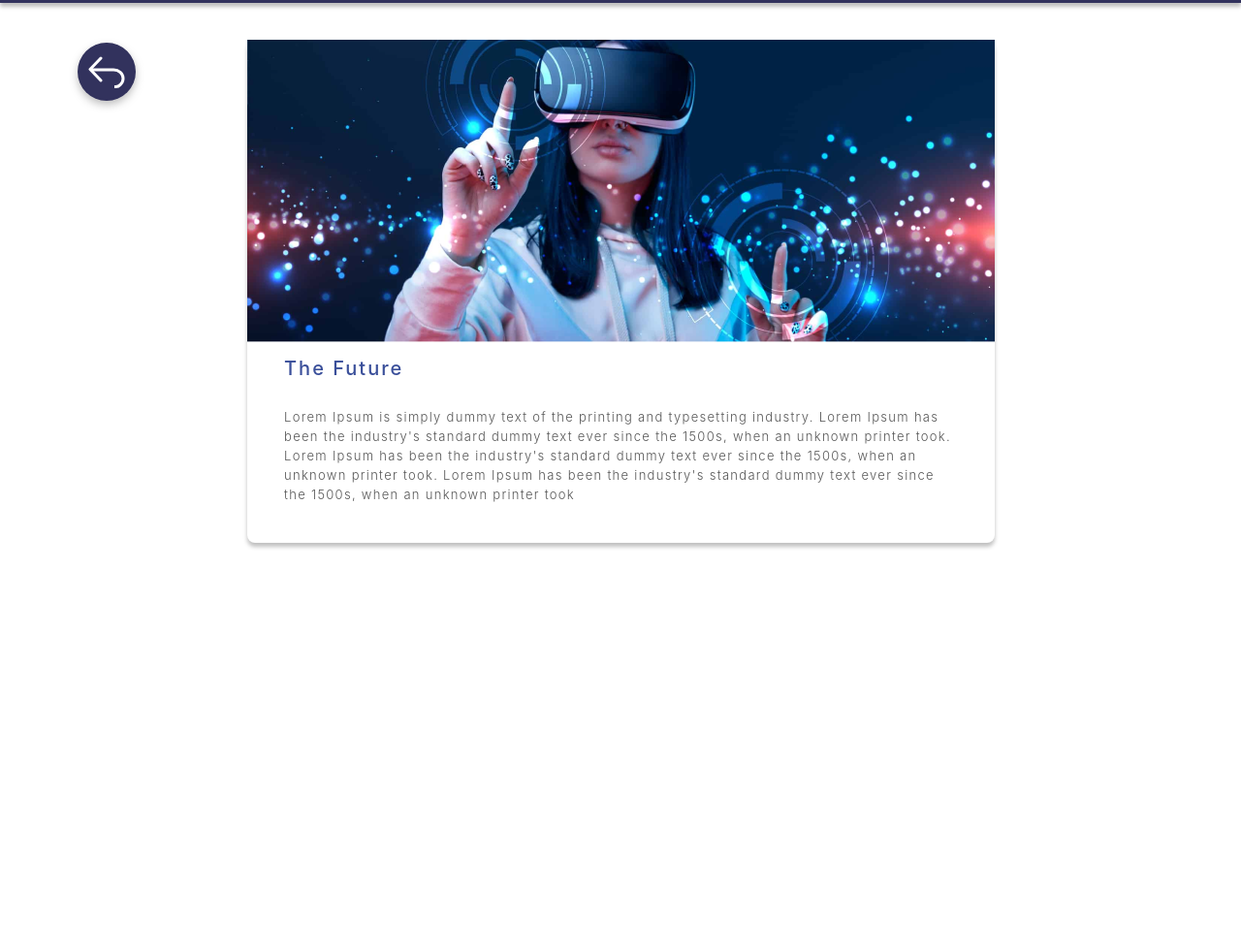
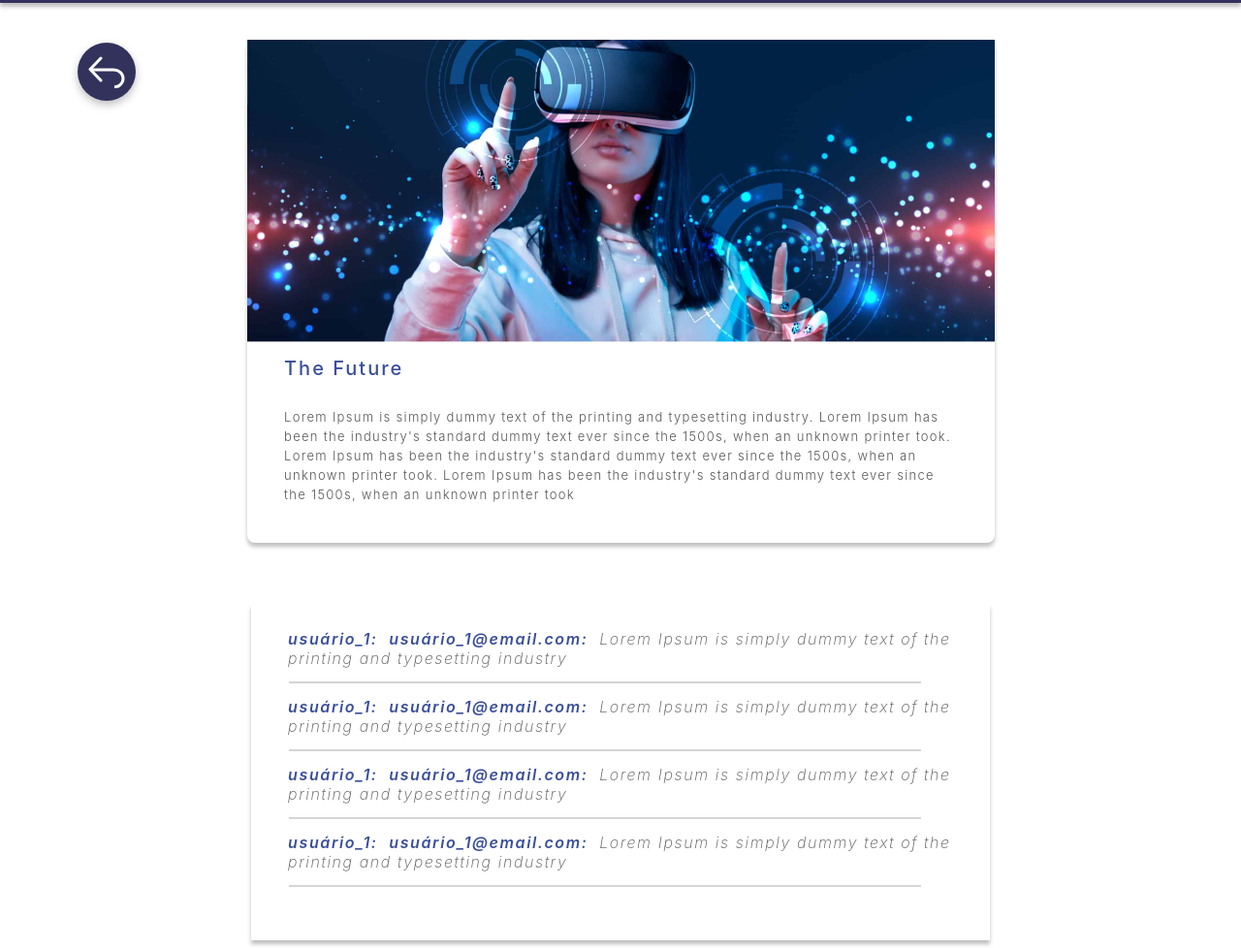
Before and after one commit to romulomoitinho/a-blog-project, a plain HTML site: page detail_page.html in a window 1280 px wide. Shown: the part 76-1054 px from the top of the page at 97% size. Before the commit the page ends 800 px from the top, so only its background shows below. Drawn offline with Linux system fonts and the light colour scheme.

Commit message:
feat: comments section added.

```diff
--- a/detail_page.html
+++ b/detail_page.html
@@ -26,6 +26,32 @@
                 <p class="summary-post" >Lorem Ipsum is simply dummy text of the printing and typesetting industry. Lorem Ipsum has been the industry's standard dummy text ever since the 1500s, when an unknown printer took. Lorem Ipsum has been the industry's standard dummy text ever since the 1500s, when an unknown printer took. Lorem Ipsum has been the industry's standard dummy text ever since the 1500s, when an unknown printer took</p>
             </div>
         </section>
+        <section id="comments-section">
+            <div class="comment">
+                    <p class="user-information" >usuário_1:&nbsp</p>
+                    <p class="user-information">usuário_1@email.com:&nbsp</p>
+                    <p class="comment-text" >Lorem Ipsum is simply dummy text of the printing and typesetting industry </p>
+                    <svg width="654" height="2" viewBox="0 0 654 2" fill="none" xmlns="http://www.w3.org/2000/svg"> <path d="M0.996582 1H653.003" stroke="#575757" stroke-width="0.5"/></svg>
+            </div>
+            <div class="comment">
+                <p class="user-information" >usuário_1:&nbsp</p>
+                <p class="user-information">usuário_1@email.com:&nbsp</p>
+                <p class="comment-text" >Lorem Ipsum is simply dummy text of the printing and typesetting industry </p>
+                <svg width="654" height="2" viewBox="0 0 654 2" fill="none" xmlns="http://www.w3.org/2000/svg"> <path d="M0.996582 1H653.003" stroke="#575757" stroke-width="0.5"/></svg>
+            </div>
+            <div class="comment">
+                <p class="user-information" >usuário_1:&nbsp</p>
+                <p class="user-information">usuário_1@email.com:&nbsp</p>
+                <p class="comment-text" >Lorem Ipsum is simply dummy text of the printing and typesetting industry </p>
+                <svg width="654" height="2" viewBox="0 0 654 2" fill="none" xmlns="http://www.w3.org/2000/svg"> <path d="M0.996582 1H653.003" stroke="#575757" stroke-width="0.5"/></svg>
+            </div>
+            <div class="comment">
+                <p class="user-information" >usuário_1:&nbsp</p>
+                <p class="user-information">usuário_1@email.com:&nbsp</p>
+                <p class="comment-text" >Lorem Ipsum is simply dummy text of the printing and typesetting industry </p>
+                <svg width="654" height="2" viewBox="0 0 654 2" fill="none" xmlns="http://www.w3.org/2000/svg"> <path d="M0.996582 1H653.003" stroke="#575757" stroke-width="0.5"/></svg>
+            </div>
+        </section>
     </main>
 </body>
 </html>
--- a/style_post_detail.css
+++ b/style_post_detail.css
@@ -119,3 +119,42 @@ main div {
     font-weight: 300;
     margin-inline: 5%;
 }
+
+section#comments-section {
+    width: 762px;
+    height: 321px;
+    flex-shrink: 0;
+    background: #FFF;
+    box-shadow: 0px 4px 4px 0px rgba(0, 0, 0, 0.25);
+    margin-block-start: 63px;
+    margin-inline: 12px;
+    display: grid;
+    grid-template: repeat(4, 70px) / 1fr;
+    padding-block-start: 2%;
+}
+
+.comment p{
+    display: inline;
+
+}
+
+section#comments-section div {
+    color: var(--gray, #575757);
+    font-size: 16px;
+    font-style: italic;
+    font-weight: 200;
+    line-height: 20px;
+    letter-spacing: 1.6px;
+    padding-inline: 5%;
+    padding-block: 0;
+    margin-block-start: 0;
+    margin-block-end: 0;
+}
+
+section#comments-section div p.user-information {
+    color: var(--title, #3A4F9A);
+    font-size: 16px;
+    font-weight: 600;
+    line-height: 20px; /* 125% */
+    letter-spacing: 1.6px;
+}
```
